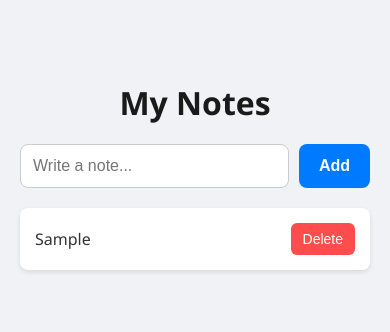
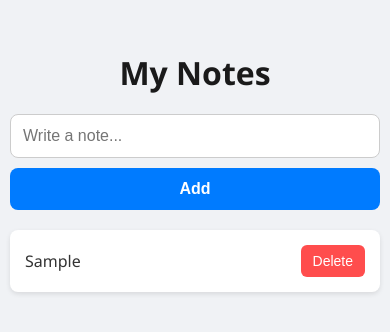
Before and after one commit to bshreer4-alt/Week1, a plain HTML site: page index.html in a window 390 px wide. Both pictures are taken after typing "Sample" into the empty fields and a click on the button "Add". Drawn offline with Linux system fonts and the light colour scheme.

Commit message:
Js modified

```diff
--- a/script.js
+++ b/script.js
@@ -2,29 +2,40 @@ const form = document.getElementById('note-form');
 const input = document.getElementById('note-input');
 const list = document.getElementById('notes-list');
 
-// Load notes from browser storage, or start with an empty array
+// Load notes from storage
 let notes = JSON.parse(localStorage.getItem('myNotes')) || [];
 
-// This function draws the notes on the screen
 function renderNotes() {
-    list.innerHTML = ''; // Clear the list first so we don't duplicate
+    list.innerHTML = ''; // Clear the list first
 
+    // NEW CODE: If there are no notes, show a friendly message
+    if (notes.length === 0) {
+        const emptyMessage = document.createElement('li');
+        emptyMessage.textContent = "No notes yet. Add one above!";
+        emptyMessage.style.textAlign = "center";
+        emptyMessage.style.color = "#888";
+        emptyMessage.style.fontStyle = "italic";
+        emptyMessage.style.background = "transparent";
+        emptyMessage.style.boxShadow = "none";
+        list.appendChild(emptyMessage);
+        return; // Stop the function here
+    }
+
+    // Loop through notes and display them
     notes.forEach((noteText, index) => {
         const newNote = document.createElement('li');
 
-        // Create a span for the text so the delete button stays on the right
         const textSpan = document.createElement('span');
         textSpan.textContent = noteText;
 
         const deleteBtn = document.createElement('button');
         deleteBtn.textContent = 'Delete';
-        deleteBtn.className = 'delete-btn'; // We added this class in CSS!
+        deleteBtn.className = 'delete-btn';
 
-        // When delete is clicked
         deleteBtn.addEventListener('click', function() {
-            notes.splice(index, 1); // Remove the note from our list
-            localStorage.setItem('myNotes', JSON.stringify(notes)); // Save to storage
-            renderNotes(); // Redraw the list to update the screen
+            notes.splice(index, 1);
+            localStorage.setItem('myNotes', JSON.stringify(notes));
+            renderNotes();
         });
 
         newNote.appendChild(textSpan);
@@ -33,19 +44,19 @@ function renderNotes() {
     });
 }
 
-// Draw any saved notes when the page loads
+// Draw notes when the page loads
 renderNotes();
 
-// When you click "Add"
+// When you click Add
 form.addEventListener('submit', function(event) {
     event.preventDefault();
     const noteText = input.value;
 
     if (noteText === "") return;
 
-    notes.push(noteText); // Add to array
-    localStorage.setItem('myNotes', JSON.stringify(notes)); // Save
-    renderNotes(); // Redraw the screen
+    notes.push(noteText);
+    localStorage.setItem('myNotes', JSON.stringify(notes));
+    renderNotes();
 
-    input.value = ""; // Clear the input box
+    input.value = "";
 });
--- a/style.css
+++ b/style.css
@@ -86,3 +86,24 @@ li:hover {
 .delete-btn:hover {
   background: #cc0000;
 }
+
+/* This is a Media Query! It only applies to screens smaller than 500px (phones) */
+@media (max-width: 500px) {
+  body {
+    padding: 10px;
+    margin: 20px auto;
+  }
+
+  form {
+    flex-direction: column; /* Stacks the input and button on top of each other */
+  }
+
+  input {
+    width: 100%; /* Makes the input box full width */
+    box-sizing: border-box; /* Ensures padding doesn't break the width */
+  }
+
+  button[type="submit"] {
+    width: 100%; /* Makes the button full width */
+  }
+}
```
